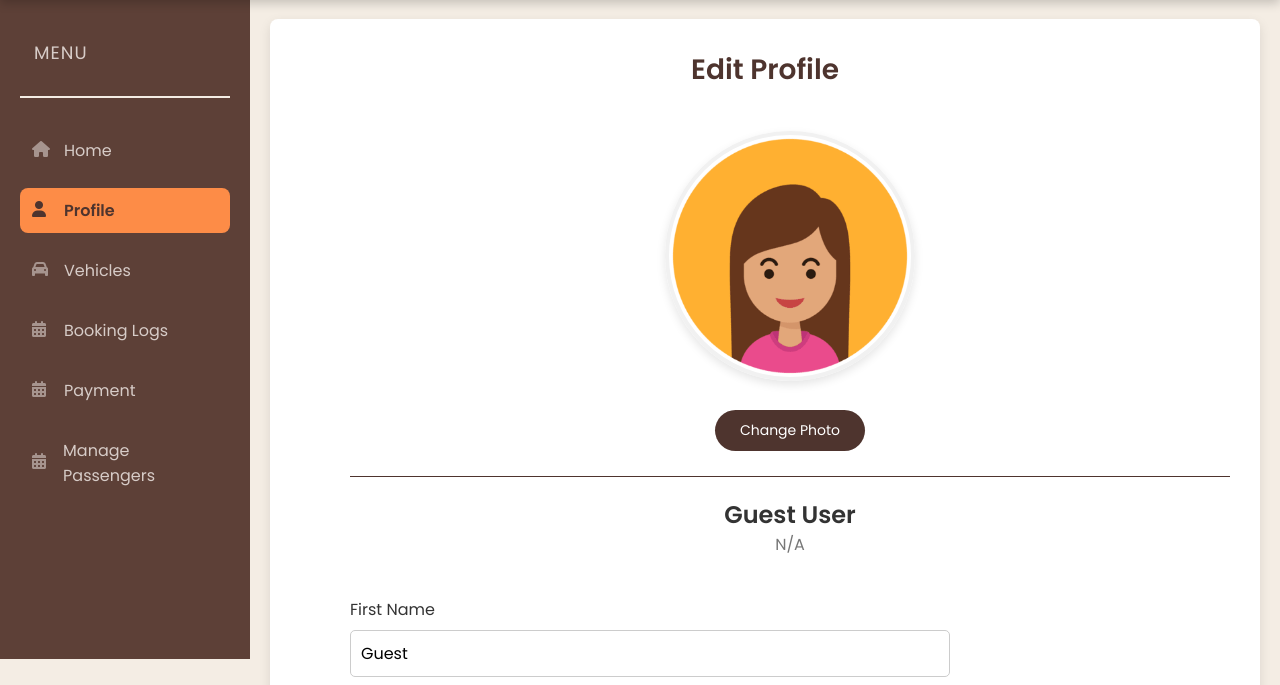
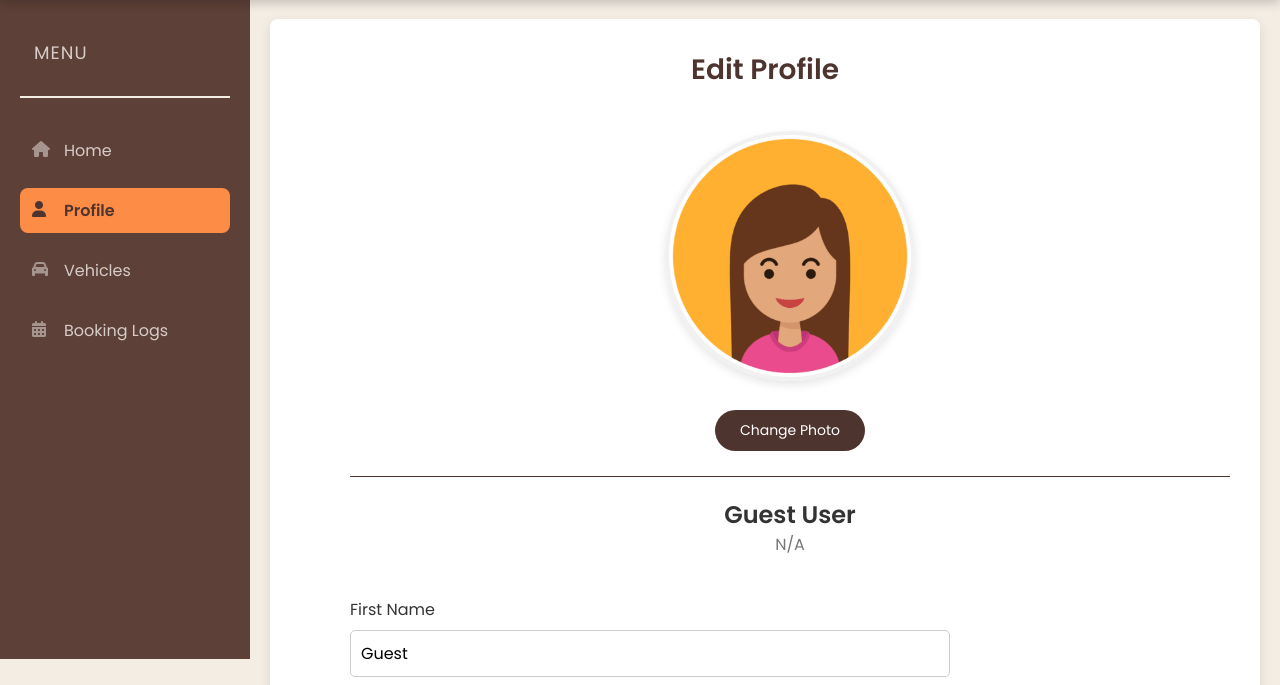
Before and after one commit to davon09/QuickieJeepney, a PHP site: page /manager/profile/manager_profile.php in a window 1280 px wide. Shown: the part 141-826 px from the top of the page. Run offline with PHP 8.4, Linux system fonts and the light colour scheme; the visitor is signed in with stand-in values (Sample User, id 1); data that the repository does not hold is empty.

Commit message:
removed Payment and Manage Passengers pages

```diff
--- a/manager/profile/manager_profile.php
+++ b/manager/profile/manager_profile.php
@@ -9,7 +9,8 @@ include '../../dbConnection/dbConnection.php';
 // }
 
 // Fetch logged-in user's details including the occupation
-$userID = $_SESSION['userID'];
+// $userID = $_SESSION['userID'];
+// todo
 $sqlUser = "SELECT firstName, lastName, occupation, email, contactNumber, profile_image FROM user WHERE userID = ?";
 $stmtUser = $conn->prepare($sqlUser);
 $stmtUser->bind_param("i", $userID);
@@ -107,17 +108,6 @@ $userDetailsHTML = '
             <li class="nav-link">
                 <a href="../booking/manager_booking.php" class="sidebar-link">
                     <i class="fas fa-calendar-alt sidebar-icon" class="sidebar-icon"></i>Booking Logs
-                </a>
-            </li>
-
-            <li class="nav-link">
-                <a href="../payment/manager_payment.php" class="sidebar-link">
-                    <i class="fas fa-calendar-alt sidebar-icon" class="sidebar-icon"></i>Payment
-                </a>
-            </li>
-            <li class="nav-link">
-                <a href="../passenger/manager_passenger.php" class="sidebar-link">
-                    <i class="fas fa-calendar-alt sidebar-icon" class="sidebar-icon"></i>Manage Passengers
                 </a>
             </li>
         </ul>
```
Also changed, not shown: manager/menu/manager_menu.php (+2 -12 lines), manager/vehicles/manager_vehicles.php (+2 -12 lines).
